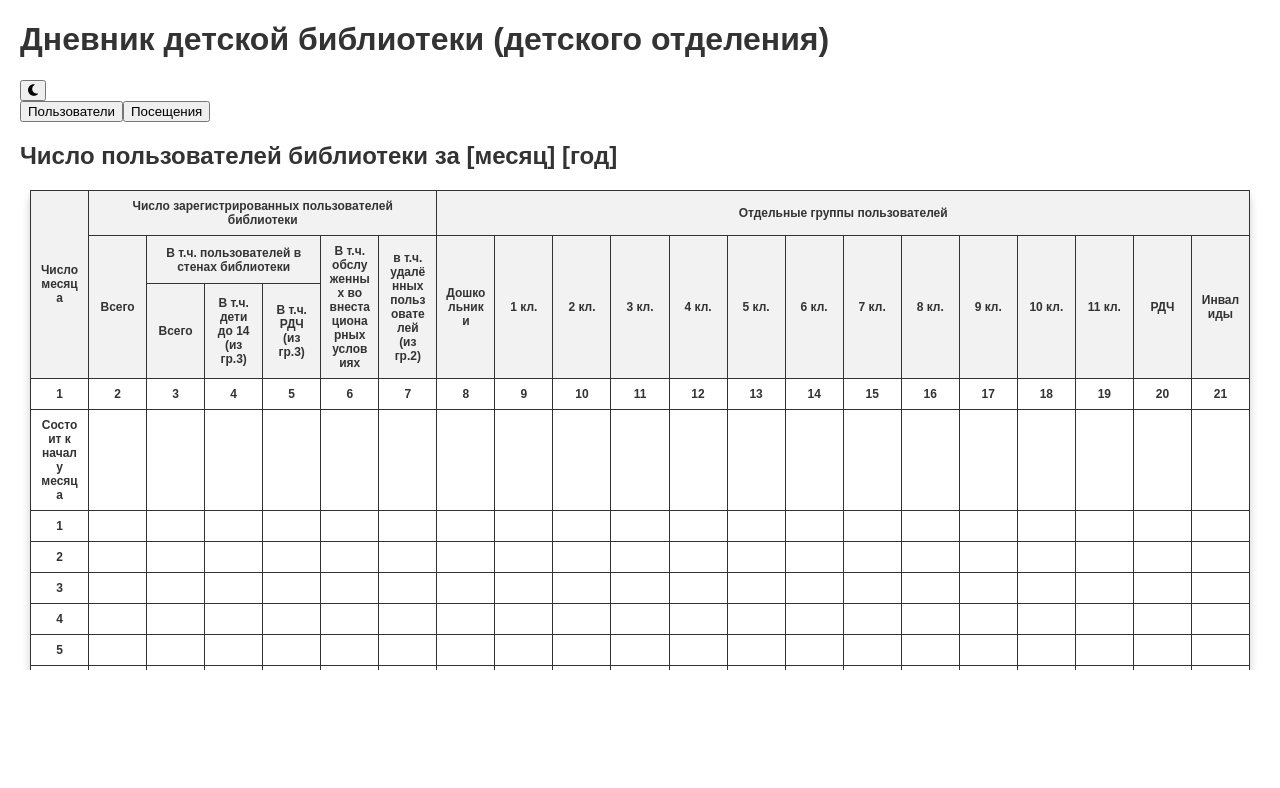
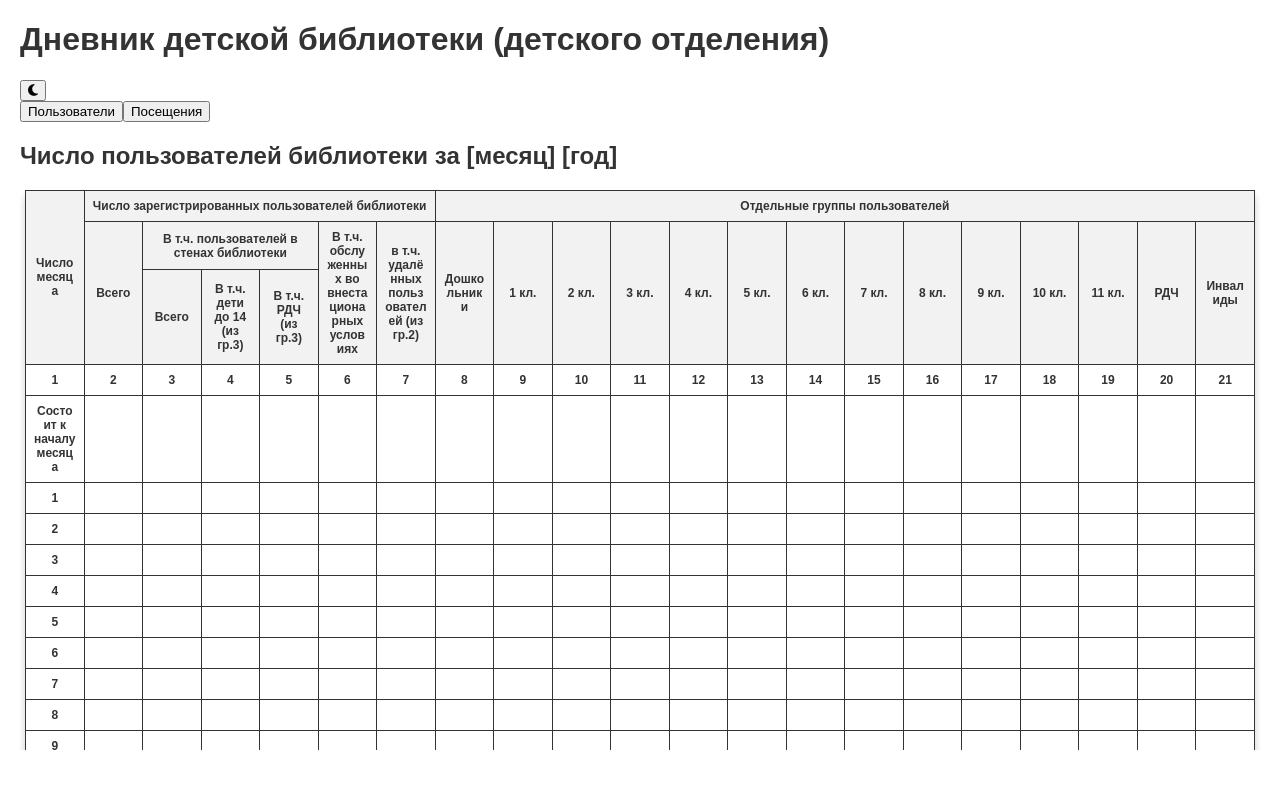
Before and after one commit to gemansipator/bibliouchetreact, a React (Create React App) app: page / in a window 1280 px wide. Shown: the top 788 px of the page. Built offline with nearby package versions, Linux system fonts and the light colour scheme; the HTML template or start-up script is replaced by a standard one.

Commit message:
отступ сократил снизу

```diff
--- a/src/components/UsersTable.css
+++ b/src/components/UsersTable.css
@@ -5,9 +5,9 @@
 
 .table-container {
     overflow-x: auto;
-    max-height: 60vh;
+    max-height: 70vh; /* Увеличим высоту для большей видимости */
     overflow-y: auto;
-    padding: 0 10px; /* Уменьшили боковые отступы до 10px */
+    padding: 0 5px; /* Уменьшим боковые отступы до 5px */
 }
 
 .users-table {
@@ -17,7 +17,6 @@
     font-family: 'Arial', sans-serif;
     box-shadow: 0 4px 8px rgba(0, 0, 0, 0.2);
     border-radius: 8px;
-    /* Убрали overflow: hidden */
     transition: box-shadow 0.3s;
 }
 
--- a/src/components/VisitsTable.css
+++ b/src/components/VisitsTable.css
@@ -5,9 +5,9 @@
 
 .table-container {
     overflow-x: auto;
-    max-height: 60vh;
+    max-height: 70vh; /* Увеличим высоту для большей видимости */
     overflow-y: auto;
-    padding: 0 10px; /* Уменьшили боковые отступы до 10px */
+    padding: 0 5px; /* Уменьшим боковые отступы до 5px */
 }
 
 .visits-table {
@@ -17,7 +17,6 @@
     font-family: 'Arial', sans-serif;
     box-shadow: 0 4px 8px rgba(0, 0, 0, 0.2);
     border-radius: 8px;
-    /* Убрали overflow: hidden */
     transition: box-shadow 0.3s;
 }
 
```
